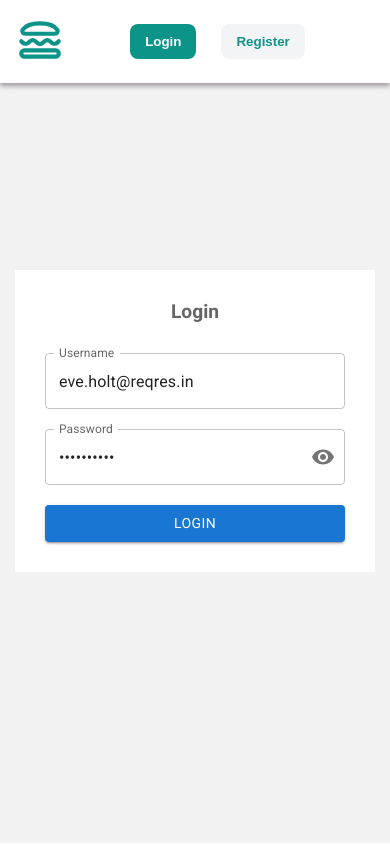
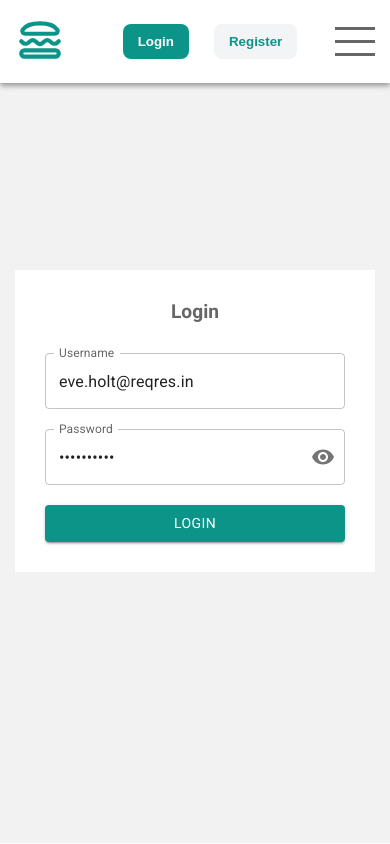
Before and after one commit to sumithkk/dml, a Next.js app: page /login in a window 390 px wide. Built offline with nearby package versions, Linux system fonts and the light colour scheme.

Commit message:
mobile view changes

```diff
--- a/pages/_app.tsx
+++ b/pages/_app.tsx
@@ -12,6 +12,7 @@ const MyApp: React.FC<AppProps> = ({ Component, pageProps }) => {
     <Provider store={store}>
       <Head>
         <title>Home</title>
+        <link rel="icon" href="/favicon.ico" />
       </Head>
       <Component {...pageProps} />
     </Provider>
--- a/pages/login.tsx
+++ b/pages/login.tsx
@@ -112,7 +112,7 @@ const LoginPage = () => {
               ),
             }}
           />
-          <Button variant="contained" onClick={handleLogin}>
+          <Button variant="contained" className="login-btn" onClick={handleLogin}>
             Login
           </Button>
         </div>
--- a/styles/global.css
+++ b/styles/global.css
@@ -42,6 +42,9 @@ a {
   margin-bottom: 30px;
   text-align: center;
   color: #666;
+}
+.login-btn {
+  background-color: #0c9488 !important;
 }
 
 .homeContainer {
@@ -205,6 +208,7 @@ button:disabled {
 .navbar-links a {
   color: #717784;
   text-decoration: none;
+  padding:5px;
 }
 
 .navbar-buttons button {
@@ -231,9 +235,9 @@ button:disabled {
 }
 
 .navbar-mobile-toggle span {
-  background-color: #fff;
+  background-color: #666;
   height: 3px;
-  width: 25px;
+  width: 40px;
   margin: 5px 0;
 }
 
@@ -247,9 +251,10 @@ button:disabled {
     position: absolute;
     top: 70px;
     left: 0;
-    background-color: #333;
+    background-color: #fff;
     width: 100%;
     text-align: center;
+    padding: 25px 0;
   }
 
   .navbar-links.open {
@@ -263,6 +268,9 @@ button:disabled {
 
   .navbar-mobile-toggle {
     display: flex;
+  }
+  table {
+    margin-left: 3px;
   }
 }
 
```
Also changed, not shown: hooks/useAuth.ts (deleted, +0 -21 lines), utils/auth.ts (deleted, +0 -8 lines), 1 other file (tests, documents, lock files or other folders).
